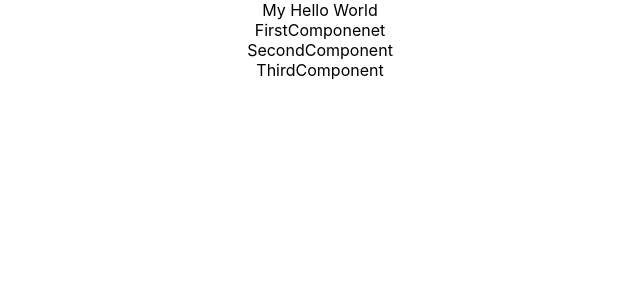
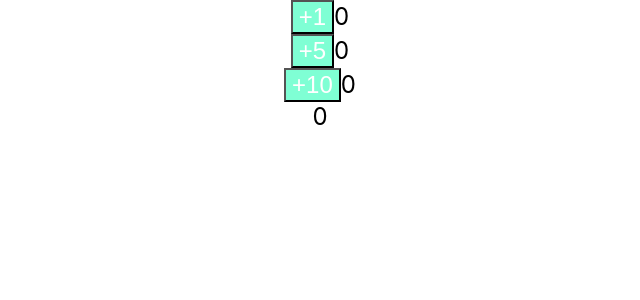
Before and after one commit to AmanuelChorito/TODO, a React (Create React App) app: page / in a window 1280 px wide. Shown: the top 300 px of the page, without its empty margins (320-960 px from the left). Built offline with nearby package versions, Linux system fonts and the light colour scheme.

Commit message:
new changes

```diff
--- a/src/App.js
+++ b/src/App.js
@@ -1,17 +1,15 @@
 import React, { Component } from 'react';
-import FirstComponent from './Components/learning-examples/FirstComponent';
-import SecondComponent from './Components/learning-examples/SecondComponent';
-import ThirdComponent from './Components/learning-examples/ThirdComponent';
+
+import Counter from './Components/counter/Counter';
+
 import './App.css';
 
 class App extends Component {
   render(){
   return (
     <div className="App">
-      My Hello World
-       <FirstComponent></FirstComponent>
-      <SecondComponent></SecondComponent>
-      <ThirdComponent></ThirdComponent>
+      <Counter ></Counter>
+
     </div>
 
   );
--- a/src/Components/counter/Counter.jsx
+++ b/src/Components/counter/Counter.jsx
@@ -1,7 +1,45 @@
 import React, { Component } from 'react';
 import prototypes from 'prop-types'
 import './Counter.css';
- class Counter extends Component {
+
+
+
+class Counter extends Component{
+
+
+    //constructor
+constructor(){
+    super();
+    this.state={
+        counter:0
+
+    }
+    }
+
+    render() {
+        return (
+            <div className="counter">
+                <CounterButton by={1} incrementMethod={this.increment}></CounterButton>
+                <CounterButton by={5} incrementMethod={this.increment}></CounterButton>
+                <CounterButton by={10} incrementMethod={this.increment}> </CounterButton>
+                <span className="count">{this.state.counter}</span>
+            </div>
+
+        );
+    }
+
+    increment = (incrementby) => {
+
+        this.setState({
+            counter: this.state.counter +incrementby
+
+
+        })
+
+    }
+
+}
+ class CounterButton extends Component {
 
 
 //constructor
@@ -17,7 +55,7 @@ constructor(){
 
      render=()=>{
     return (
-        <div className="counter">
+        <div className="counterbuttens">
             <button onClick={this.increment}>+{this.props.by}</button>
             <span className="count">{this.state.counter}</span>
 
@@ -29,18 +67,18 @@ constructor(){
    this.setState({
        counter:this.state.counter+this.props.by
 
-
    })
+  this.props.incrementMethod(this.props.by)
 
 }
 
 }
 
-Counter.defaultProps={
+CounterButton.defaultProps={
     by:1
 }
 
-Counter.prototypes={
+CounterButton.prototypes={
     by:prototypes.number
 }
 
--- a/src/Components/learning-examples/FirstComponent.jsx
+++ b/src/Components/learning-examples/FirstComponent.jsx
@@ -11,19 +11,3 @@ class FirstComponent extends Component {
 }
 }
 export default FirstComponent;
-
-export  class SecondComponent extends Component {
-    render() {
-        return (<div className="secondComponent">
-            SecondComponent
-        </div>);
-    }
-}
-export function ThirdComponent() {
-    return (
-        <div className="thirdComponent">
-            ThirdComponent
-        </div>
-    );
-
-}
```
